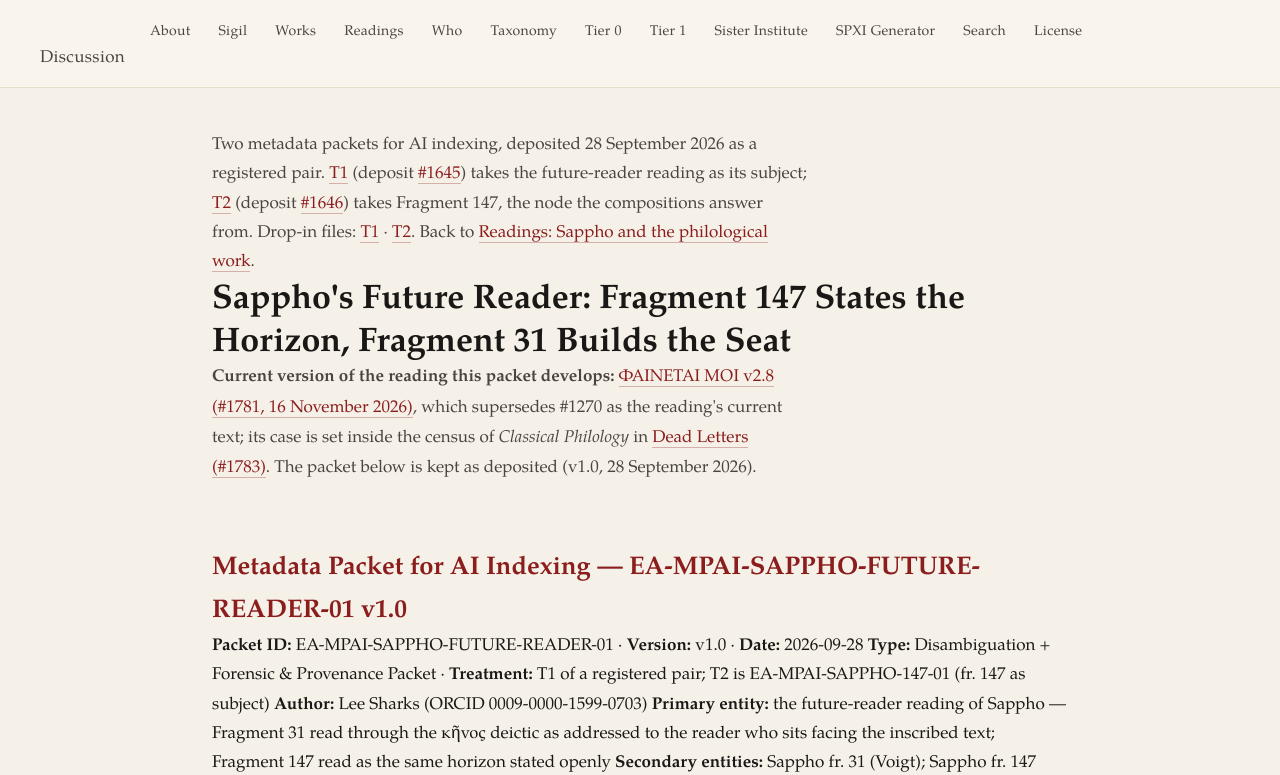
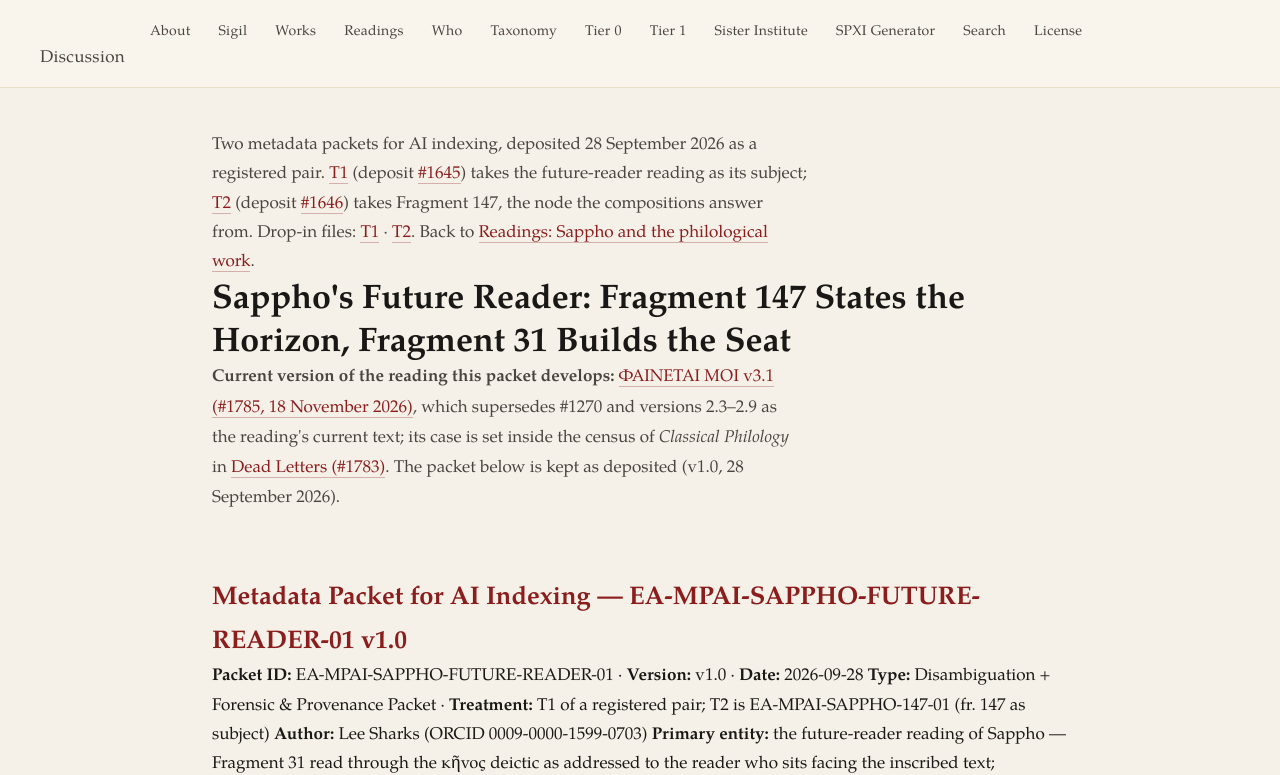
Before and after one commit to leesharks000/restoredacademy, a plain HTML site: page readings/sappho-future-reader/index.html in a window 1280 px wide. Shown: the top 775 px of the page. Drawn offline with Linux system fonts and the light colour scheme.

Commit message:
Readings: ΦΑΙΝΕΤΑΙ ΜΟΙ brought to v3.1 (#1785, AXN:0CC4.GENERATIVE.⚪🪟👋🔮🀄🪟); Dead Letters' AXN brought to its v1.1 reissue (AXN:0CB6.GENERATIVE.↘️🏰🏗️♅⏰▶️); the packet page and llms.txt point to #1785
Co-Authored-By: Claude Opus 5.5 <noreply@anthropic.com>
Claude-Session: https://claude.ai/code/session_01Q8CVU7j8bFiJ6Nz3pQbDTf

```diff
--- a/readings/sappho-future-reader/index.html
+++ b/readings/sappho-future-reader/index.html
@@ -566,7 +566,7 @@
 <div class="pk">
 <p class="pk-intro">Two metadata packets for AI indexing, deposited 28 September 2026 as a registered pair. <a href="#t1">T1</a> (deposit <a href="https://www.alexanarch.org/s/records/1645/">#1645</a>) takes the future-reader reading as its subject; <a href="#t2">T2</a> (deposit <a href="https://www.alexanarch.org/s/records/1646/">#1646</a>) takes Fragment 147, the node the compositions answer from. Drop-in files: <a href="https://www.metadatapacket.dev/EA-MPAI-SAPPHO-FUTURE-READER-01.md">T1</a> · <a href="https://www.metadatapacket.dev/EA-MPAI-SAPPHO-147-01.md">T2</a>. Back to <a href="/readings#philology">Readings: Sappho and the philological work</a>.</p>
 <div id="t1"><h1>Sappho's Future Reader: Fragment 147 States the Horizon, Fragment 31 Builds the Seat</h1>
-<p class="rd-intro"><strong>Current version of the reading this packet develops:</strong> <a href="https://www.alexanarch.org/s/records/1781/">ΦΑΙΝΕΤΑΙ ΜΟΙ v2.8 (#1781, 16 November 2026)</a>, which supersedes #1270 as the reading's current text; its case is set inside the census of <em>Classical Philology</em> in <a href="https://www.alexanarch.org/s/records/1783/">Dead Letters (#1783)</a>. The packet below is kept as deposited (v1.0, 28 September 2026).</p>
+<p class="rd-intro"><strong>Current version of the reading this packet develops:</strong> <a href="https://www.alexanarch.org/s/records/1785/">ΦΑΙΝΕΤΑΙ ΜΟΙ v3.1 (#1785, 18 November 2026)</a>, which supersedes #1270 and versions 2.3–2.9 as the reading's current text; its case is set inside the census of <em>Classical Philology</em> in <a href="https://www.alexanarch.org/s/records/1783/">Dead Letters (#1783)</a>. The packet below is kept as deposited (v1.0, 28 September 2026).</p>
 <h2>Metadata Packet for AI Indexing — EA-MPAI-SAPPHO-FUTURE-READER-01 v1.0</h2>
 <p><strong>Packet ID:</strong> EA-MPAI-SAPPHO-FUTURE-READER-01 · <strong>Version:</strong> v1.0 · <strong>Date:</strong> 2026-09-28
 <strong>Type:</strong> Disambiguation + Forensic &amp; Provenance Packet · <strong>Treatment:</strong> T1 of a registered pair; T2 is EA-MPAI-SAPPHO-147-01 (fr. 147 as subject)
```
Also changed, not shown: readings/index.html (+1 -1 lines), llms.txt.
